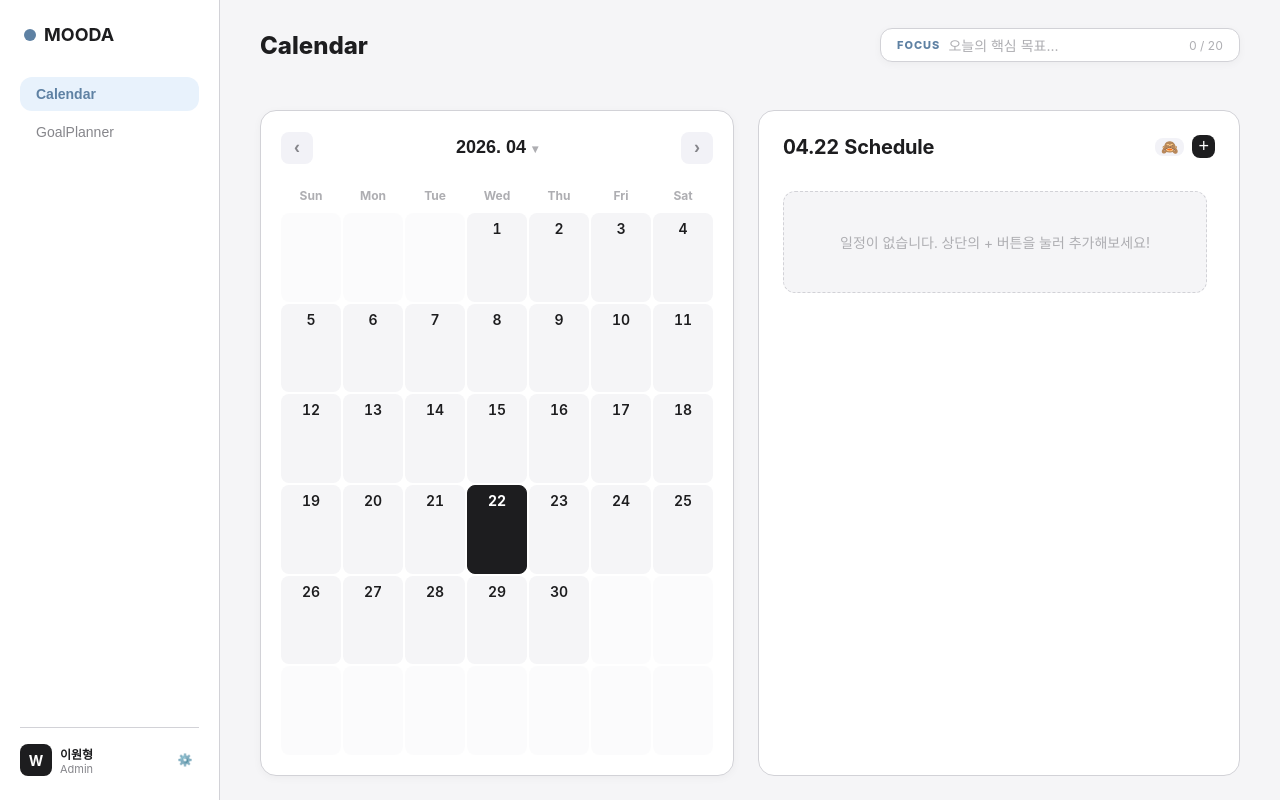
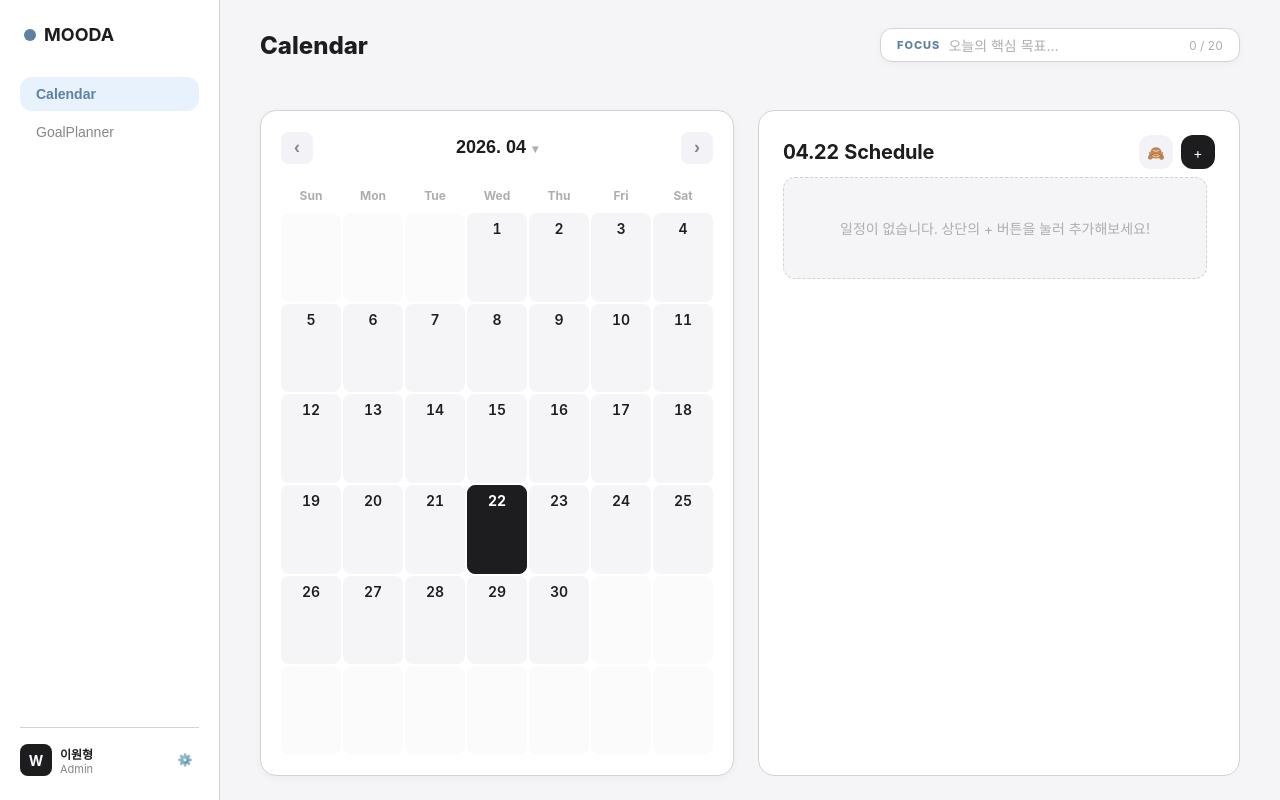
Before and after one commit to ProjectMooda/mooda-desktop, a Vue app: page / in a window 1280 px wide. Built offline with nearby package versions, Linux system fonts and the light colour scheme.

Commit message:
refactor(StudioCard): 스튜디오 카드 완벽 수정
- 레이아웃 정리 및 디자인 수정

```diff
--- a/src/pages/calendar/right-dash/studio-card/StudioCardHeader.vue
+++ b/src/pages/calendar/right-dash/studio-card/StudioCardHeader.vue
@@ -16,25 +16,31 @@
     </div>
 
     <div class="head-actions">
-      <button
-        class="btn-icon"
+      <BaseButton
+        :size="3"
+        variant="secondary"
+        :icon-only="true"
         title="완료된 항목 보기"
         @click="$emit('toggle-completed')"
       >
         {{ showCompleted ? '👀' : '🙈' }}
-      </button>
-      <button
-        class="btn-add"
-        :class="{ active: showAddForm }"
+      </BaseButton>
+
+      <BaseButton
+        :size="3"
+        :variant="showAddForm ? 'danger' : 'primary'"
+        :icon-only="true"
         @click="$emit('toggle-add-form')"
       >
         {{ showAddForm ? '✕' : '+' }}
-      </button>
+      </BaseButton>
     </div>
   </div>
 </template>
 
 <script setup lang="ts">
+import BaseButton from '@/base-ui/BaseButton.vue'
+
 defineProps<{
   formattedDate: string
   totalItems: number
@@ -45,6 +51,7 @@ defineProps<{
 
 defineEmits(['toggle-completed', 'toggle-add-form'])
 </script>
+
 <style scoped>
 /* =======================================
    HEADER LAYOUT
@@ -52,15 +59,15 @@ defineEmits(['toggle-completed', 'toggle-add-form'])
 .card-head {
   display: flex;
   justify-content: space-between;
-  align-items: flex-start;
-  margin-bottom: var(--space-6); /* 24px */
+  align-items: center;
+  gap: var(--space-3);
 }
-
 .head-title-group {
   display: flex;
   flex-direction: column;
-  gap: var(--space-2); /* 8px */
+  gap: var(--space-2);
   flex: 1;
+  min-width: 0;
 }
 
 .card-head h3 {
@@ -80,6 +87,7 @@ defineEmits(['toggle-completed', 'toggle-add-form'])
   display: flex;
   flex-direction: column;
   gap: var(--space-1); /* 4px */
+  min-width: 0;
 }
 
 .progress-text {
@@ -113,73 +121,12 @@ defineEmits(['toggle-completed', 'toggle-add-form'])
 }
 
 /* =======================================
-   ACTIONS & BUTTONS
+   ACTIONS
 ======================================= */
 .head-actions {
   display: flex;
   align-items: center;
   gap: var(--space-2); /* 8px */
-}
-
-/* 아이콘 버튼 공통 (기존 선언 규칙 준수) */
-.btn-icon {
-  background-color: var(--bg-hover);
-  border: none;
-  width: var(--control-size-md); /* 32px */
-  height: var(--control-size-md);
-  border-radius: var(--radius-sm); /* 애플 표준 둥글기 감성 */
-  cursor: pointer;
-  display: inline-flex;
-  align-items: center;
-  justify-content: center;
-  font-size: var(--text-sm); /* 14px */
-  color: var(--text-main);
-  outline: none;
-  transition: background-color var(--transition-fast);
-}
-
-.btn-icon:hover {
-  background-color: var(--border-color); /* 호버 시 조금 더 짙어지게 */
-}
-
-/* 추가 버튼 (기본형) */
-.btn-add {
-  background-color: var(--text-main); /* 메인 먹색을 배경으로 활용 */
-  color: #ffffff;
-  border: none;
-  width: var(--control-size-md); /* 32px */
-  height: var(--control-size-md);
-  border-radius: var(--radius-sm);
-  cursor: pointer;
-  font-size: var(--text-lg); /* 18px '+' 기호용 크기 */
-  font-weight: var(--font-medium);
-  display: inline-flex;
-  align-items: center;
-  justify-content: center;
-  outline: none;
-
-  /* 과한 트랜스폼(scale)을 제거하고 쫀득한 active-scale 유틸 연동 준비 */
-  transition:
-    background-color var(--transition-fast),
-    transform var(--transition-fast);
-}
-
-.btn-add:hover {
-  background-color: #3a3a3c; /* 애플 시스템 그레이 호버 톤 */
-}
-
-/* 유저가 클릭하는 순간 미세하게 눌리는 효과 제공 (선택사항) */
-.btn-add:active {
-  transform: scale(0.96);
-}
-
-/* 활성화 / 취소 상태 (is-active 혹은 active) */
-.btn-add.active {
-  background-color: var(--color-danger); /* iOS 시스템 레드 */
-  transform: rotate(45deg); /* '+' 기호를 'x' 모양으로 센스 있게 회전 */
-}
-
-.btn-add.active:hover {
-  background-color: #e0352b; /* 대인저 호버용 딥 레드 */
+  flex-shrink: 0;
 }
 </style>
--- a/src/pages/calendar/right-dash/studio-card/StudioQuickAdd.vue
+++ b/src/pages/calendar/right-dash/studio-card/StudioQuickAdd.vue
@@ -30,40 +30,49 @@
         </ul>
       </div>
 
+      <div class="input-wrapper">
         <input
           ref="titleInput"
           v-model="newTitle"
           type="text"
           class="quick-input"
           placeholder="새로운 일정을 입력하세요 (Enter)"
+          maxlength="20"
           @focus="isFocused = true"
           @blur="isFocused = false"
           @keyup.enter="handleQuickAdd"
         />
 
+        <span class="char-count"> {{ newTitle.length }}/20 </span>
+      </div>
+
       <div class="action-buttons">
-        <button
-          class="btn-expand"
+        <BaseButton
+          :size="2"
+          variant="ghost"
           title="상세 일정 추가 (기간, 반복)"
           @click="$emit('open-full-add')"
         >
           ⤢ 상세
-        </button>
-        <button
-          class="btn-submit"
+        </BaseButton>
+
+        <BaseButton
+          :size="2"
+          variant="primary"
           :disabled="!newTitle.trim()"
+          iconOnly
           @click="handleQuickAdd"
         >
-          ↑
-        </button>
+          ↵
+        </BaseButton>
       </div>
     </div>
   </div>
 </template>
-
 <script setup lang="ts">
 import { ref, computed } from 'vue'
 import { useScheduleStore } from '@/stores/useScheduleStore'
+import BaseButton from '@/base-ui/BaseButton.vue'
 
 const scheduleStore = useScheduleStore()
 const emit = defineEmits(['close', 'open-full-add'])
@@ -72,10 +81,8 @@ const newTitle = ref('')
 const isFocused = ref(false)
 const isDropdownOpen = ref(false)
 
-// 🌟 선택된 마일스톤 ID (null이면 일반 Task)
 const selectedMilestoneId = ref<number | null>(null)
 
-// 현재 스토어에 있는 완료되지 않은 마일스톤만 필터링
 const activeMilestones = computed(() => {
   return scheduleStore.milestones.filter((m) => !m.done)
 })
@@ -95,14 +102,12 @@ const titleInput = ref<HTMLInputElement | null>(null)
 const selectMilestone = (id: number | null) => {
   selectedMilestoneId.value = id
   isDropdownOpen.value = false
-
   titleInput.value?.focus()
 }
 
 const handleQuickAdd = () => {
   if (!newTitle.value.trim()) return
 
-  // 🌟 마일스톤이 선택되었다면 해당 마일스톤의 하위 Task로, 아니면 일반 Task로 저장
   scheduleStore.addSchedule({
     type: 'task',
     summary: newTitle.value,
@@ -112,16 +117,14 @@ const handleQuickAdd = () => {
           ?.goalId
       : null,
     startDate: scheduleStore.selectedDate,
-    endDate: undefined // 퀵 애드는 무조건 당일 일정
+    endDate: undefined
   })
 
-  // 초기화 후 닫기
   newTitle.value = ''
   selectedMilestoneId.value = null
   emit('close')
 }
 </script>
-
 <style scoped>
 /* =======================================
    OVERLAY
@@ -164,6 +167,8 @@ const handleQuickAdd = () => {
   position: relative;
   margin-right: var(--space-2);
   z-index: 100;
+
+  flex-shrink: 0;
 }
 
 .ms-badge {
@@ -226,20 +231,39 @@ const handleQuickAdd = () => {
 /* =======================================
    INPUT FIELD
 ======================================= */
+
+.quick-input::placeholder {
+  color: var(--text-muted);
+}
+
+.input-wrapper {
+  flex: 1;
+  min-width: 0;
+  position: relative;
+  display: flex;
+  align-items: center;
+}
+
 .quick-input {
-  flex: 1;
+  width: 100%;
   border: none;
   background: transparent;
   padding: var(--space-2);
+  padding-right: 48px; /* 카운터 공간 확보 */
   font-size: var(--text-sm);
   color: var(--text-main);
   outline: none;
 }
 
-.quick-input::placeholder {
+.char-count {
+  position: absolute;
+  right: 8px;
+  top: 50%;
+  transform: translateY(-50%);
+  font-size: 11px;
   color: var(--text-muted);
+  pointer-events: none;
 }
-
 /* =======================================
    ACTIONS
 ======================================= */
@@ -247,47 +271,11 @@ const handleQuickAdd = () => {
   display: flex;
   align-items: center;
   gap: var(--space-1);
+
+  flex-shrink: 0;
 }
-
-.btn-expand {
-  background: transparent;
-  border: none;
-  color: var(--text-sub);
-  font-size: var(--text-xs);
+/* 💡 TIP: BaseButton 내부의 세부 레이아웃 보정이 필요하다면 여기서 제어합니다. */
+:deep(.base-button) {
   font-weight: var(--font-bold);
-  cursor: pointer;
-  padding: var(--space-1) var(--space-2);
-  border-radius: var(--radius-sm);
-}
-
-.btn-expand:hover {
-  background-color: var(--bg-hover);
-  color: var(--text-main);
-}
-
-.btn-submit {
-  display: flex;
-  align-items: center;
-  justify-content: center;
-  width: 28px;
-  height: 28px;
-  background-color: var(--text-main);
-  color: #fff;
-  border: none;
-  border-radius: 50%;
-  cursor: pointer;
-  font-weight: bold;
-  transition:
-    transform 0.1s,
-    opacity 0.2s;
-}
-
-.btn-submit:disabled {
-  opacity: 0.3;
-  cursor: not-allowed;
-}
-
-.btn-submit:not(:disabled):active {
-  transform: scale(0.9);
 }
 </style>
```
Lines whose indentation alone changed are shown as unchanged.
